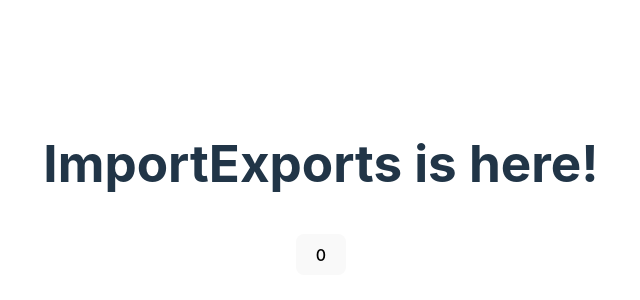
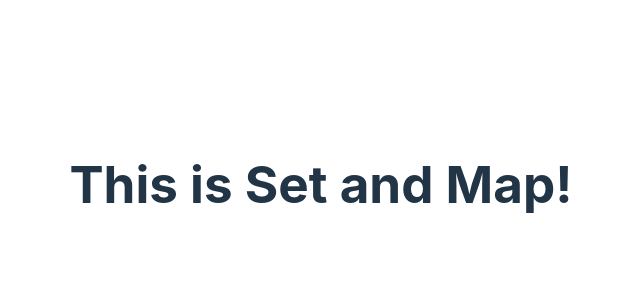
Before and after one commit to Exooo1/viteskills, a React (Vite) app: page / in a window 1280 px wide. Shown: the part 216-516 px from the top of the page, without its empty margins (319-959 px from the left). Built offline with nearby package versions, Linux system fonts and the light colour scheme.

Commit message:
added set!

```diff
--- a/src/App.tsx
+++ b/src/App.tsx
@@ -15,6 +15,7 @@ import {ImportExports} from "./flanagan/importsExports/importExports";
 import {PrintComponents} from "./components/print/printComponents";
 import {Upload} from "./components/uplaod/upload";
 import {OrdersUseEffect} from "./react/useEffect/ordersUseEffect";
+import {SetMap} from "./flanagan/SetMap/SetMap";
 
 function App() {
     return (
@@ -29,7 +30,8 @@ function App() {
             {/*    /!*<Async/>*!/*/}
             {/*    /!*<CopyObject/>*!/*/}
             {/*    /!*<CheckOnNumber/>*!/*/}
-            <ImportExports/>
+            {/*<ImportExports/>*/}
+            <SetMap/>
             {/*<OrdersUseEffect/>*/}
             {/*    <PrintComponents/>*/}
             {/*<Upload/>*/}
--- /dev/null
+++ b/src/flanagan/SetMap/SetMap.tsx
@@ -0,0 +1,32 @@
+export const SetMap = () => {
+    return <div>
+        <h1>This is Set and Map!</h1>
+    </div>
+}
+// const testSet = new Set([1,2,3,4,5,6])
+// const citySet = new Set<any>([testSet])
+// citySet.add('Bobruisk')
+// citySet.add('Minsk')
+// citySet.add('Jlobin')
+// citySet.add('Jlobin')
+// citySet.add('Mississippi')
+// console.log(citySet)
+//
+// console.log(citySet.has('Bobruisk'))
+// console.log(citySet.entries().next()) // Bobruisk' => 'Bobruisk',
+// console.log(citySet.delete('Bobruisk')) // delete elem
+// console.log(citySet.clear()) // clean all
+// console.log(citySet.values().next()) // function generator
+// citySet.forEach((el, i, arr) => console.log(el, i))
+//
+// const setMississippi = new Set<any>("Mississippi")
+// setMississippi.add([123,4,8,5,6,7]).add('Alesha')
+// setMississippi.add({})
+// setMississippi.add({})
+// setMississippi.add({})
+// setMississippi.add({})
+// console.log(setMississippi.delete('Alesha')) // return true
+// console.log(setMississippi.delete({})) // return false
+// console.log(setMississippi.has('M'))
+// console.log(setMississippi.keys().next())
+// console.log(setMississippi)
```
